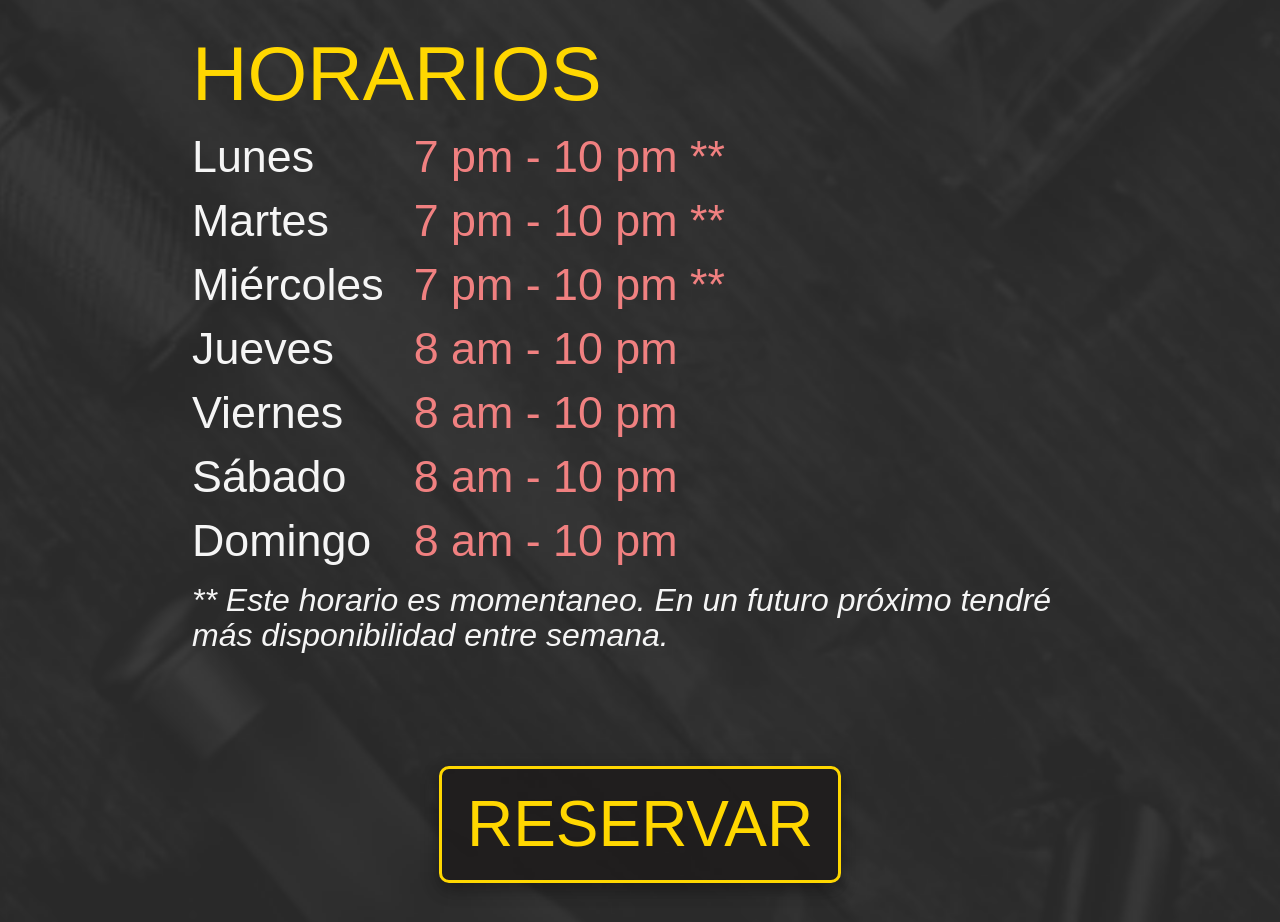
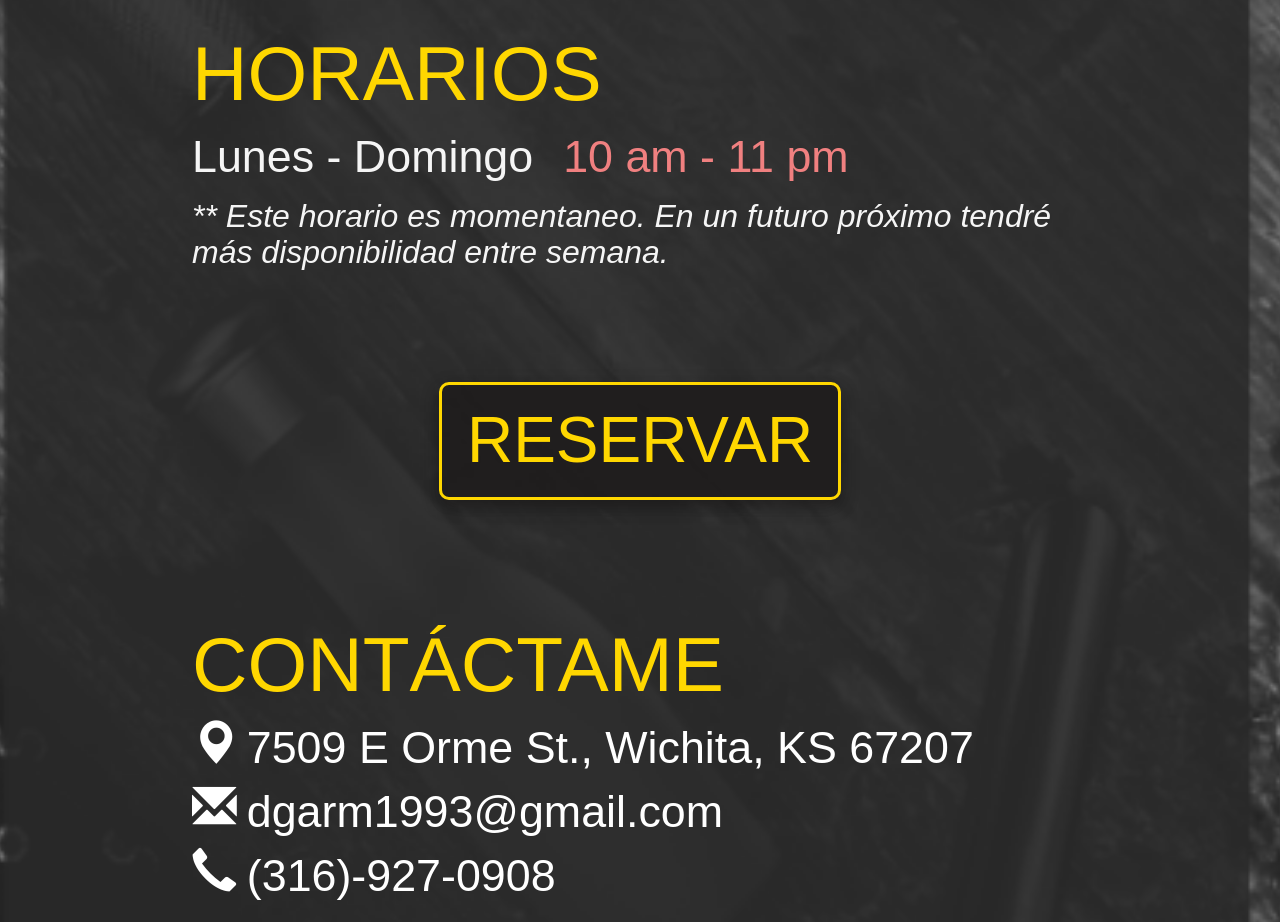
Before and after one commit to ClaraMtzV/DiamondBarbershop, a plain HTML site: page index.html in a window 1280 px wide. Shown: the part 2160-3082 px from the top of the page. Drawn offline with nearby package versions, Linux system fonts and the light colour scheme; a web font is replaced by a local one.

Commit message:
Update index.html

```diff
--- a/index.html
+++ b/index.html
@@ -146,33 +146,39 @@
         <h2>Horarios</h2>
         <table>
           <tr>
+            <td>Lunes - Domingo</td>
+            <td style="color: lightcoral">10 am - 11 pm</td>
+          </tr>
+          <!--
+          <tr>
             <td>Lunes</td>
-            <td style="color: lightcoral">7 pm - 10 pm **</td>
+            <td style="color: lightcoral">10 am - 11 pm</td>
           </tr>
            <tr>
             <td>Martes</td>
-            <td style="color: lightcoral">7 pm - 10 pm **</td>
+            <td style="color: lightcoral">10 am - 11 pm</td>
           </tr>
            <tr>
             <td>Miércoles</td>
-            <td style="color: lightcoral">7 pm - 10 pm **</td>
+            <td style="color: lightcoral">10 am - 11 pm</td>
           </tr>
           <tr>
             <td>Jueves</td>
-            <td style="color: lightcoral">8 am - 10 pm</td>
+            <td style="color: lightcoral">10 am - 11 pm</td>
           </tr>
           <tr>
             <td>Viernes</td>
-            <td style="color: lightcoral">8 am - 10 pm</td>
+            <td style="color: lightcoral">10 am - 11 pm</td>
           </tr>
           <tr>
             <td>Sábado</td>
-            <td style="color: lightcoral">8 am - 10 pm</td>
+            <td style="color: lightcoral">10 am - 11 pm</td>
           </tr>
           <tr>
             <td>Domingo</td>
-            <td style="color: lightcoral">8 am - 10 pm</td>
+            <td style="color: lightcoral">10 am - 11 pm</td>
           </tr>
+          -->
         </table>
         <h6 id="explicaciondise">
           ** Este horario es momentaneo. En un futuro próximo tendré más
```
